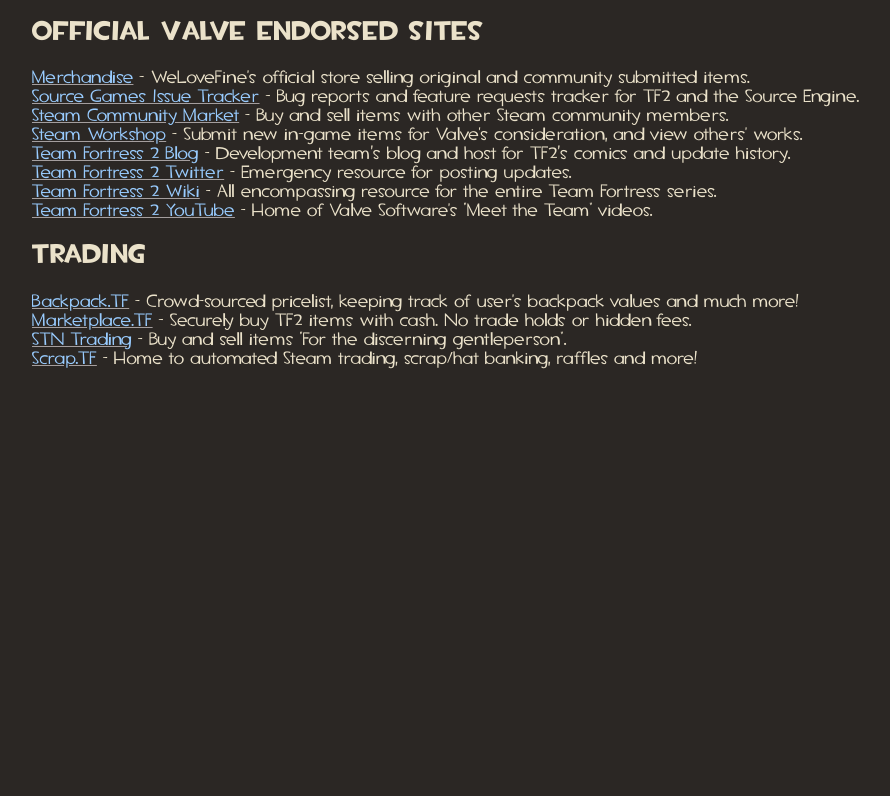
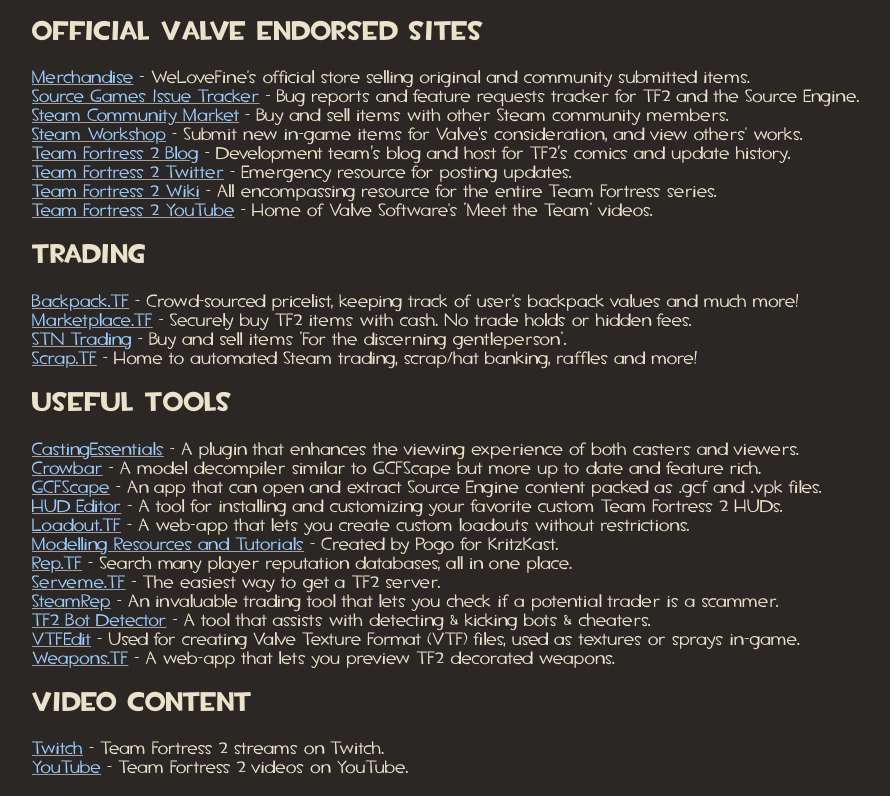
Before and after one commit to CriticalFlaw/awesome-tf2, a plain HTML site: page docs/index.html in a window 1280 px wide. Shown: the part 1202-1998 px from the top of the page, without its empty margins (128-1018 px from the left). Before the commit the page ends 1589 px from the top, so only its background shows below. Drawn offline with Linux system fonts and the light colour scheme.

Commit message:
Update index.html

```diff
--- a/docs/index.html
+++ b/docs/index.html
@@ -93,6 +93,26 @@
 				<li><a href="https://stntrading.eu/"><span class="att-positive">STN Trading</span></a> - Buy and sell items “For the discerning gentleperson”.</li>
 				<li><a href="https://scrap.tf/"><span class="att-positive">Scrap.TF</span></a> - Home to automated Steam trading, scrap/hat banking, raffles and more!</li>
 			</ul>
+            <h2>Useful Tools</h2>
+			<ul class="item-info-stats">
+				<li><a href="https://github.com/PazerOP/CastingEssentials"><span class="att-positive">CastingEssentials</span></a> - A plugin that enhances the viewing experience of both casters and viewers.</li>
+				<li><a href="https://steamcommunity.com/groups/CrowbarTool"><span class="att-positive">Crowbar</span></a> - A model decompiler similar to GCFScape but more up to date and feature rich.</li>
+				<li><a href="https://developer.valvesoftware.com/wiki/GCFScape"><span class="att-positive">GCFScape</span></a> - An app that can open and extract Source Engine content packed as .gcf and .vpk files.</li>
+				<li><a href="https://github.com/CriticalFlaw/TF2HUD.Editor"><span class="att-positive">HUD Editor</span></a> - A tool for installing and customizing your favorite custom Team Fortress 2 HUDs.</li>
+				<li><a href="https://loadout.tf/"><span class="att-positive">Loadout.TF</span></a> - A web-app that lets you create custom loadouts without restrictions.</li>
+				<li><a href="https://kritzkast.com/tf2_mod_guide"><span class="att-positive">Modelling Resources and Tutorials</span></a> - Created by Pogo for KritzKast.</li>
+				<li><a href="https://rep.tf/"><span class="att-positive">Rep.TF</span></a> - Search many player reputation databases, all in one place.</li>
+				<li><a href="https://serveme.tf/"><span class="att-positive">Serveme.TF</span></a> - The easiest way to get a TF2 server.</li>
+				<li><a href="https://steamrep.com/"><span class="att-positive">SteamRep</span></a> - An invaluable trading tool that lets you check if a potential trader is a scammer.</li>
+				<li><a href="https://botdetector.tf/"><span class="att-positive">TF2 Bot Detector</span></a> - A tool that assists with detecting & kicking bots & cheaters.</li>
+				<li><a href="https://developer.valvesoftware.com/wiki/VTFEdit"><span class="att-positive">VTFEdit</span></a> - Used for creating Valve Texture Format (VTF) files, used as textures or sprays in-game.</li>
+				<li><a href="https://weapons.tf/"><span class="att-positive">Weapons.TF</span></a> - A web-app that lets you preview TF2 decorated weapons.</li>
+			</ul>
+            <h2>Video Content</h2>
+			<ul class="item-info-stats">
+				<li><a href="https://twitch.tv/directory/game/Team%20Fortress%202"><span class="att-positive">Twitch</span></a> - Team Fortress 2 streams on Twitch.</li>
+				<li><a href="https://youtube.com/results?search_query=Team+Fortress+2"><span class="att-positive">YouTube</span></a> - Team Fortress 2 videos on YouTube.</li>
+			</ul>
         </div>
     </body>
 </html>
```
